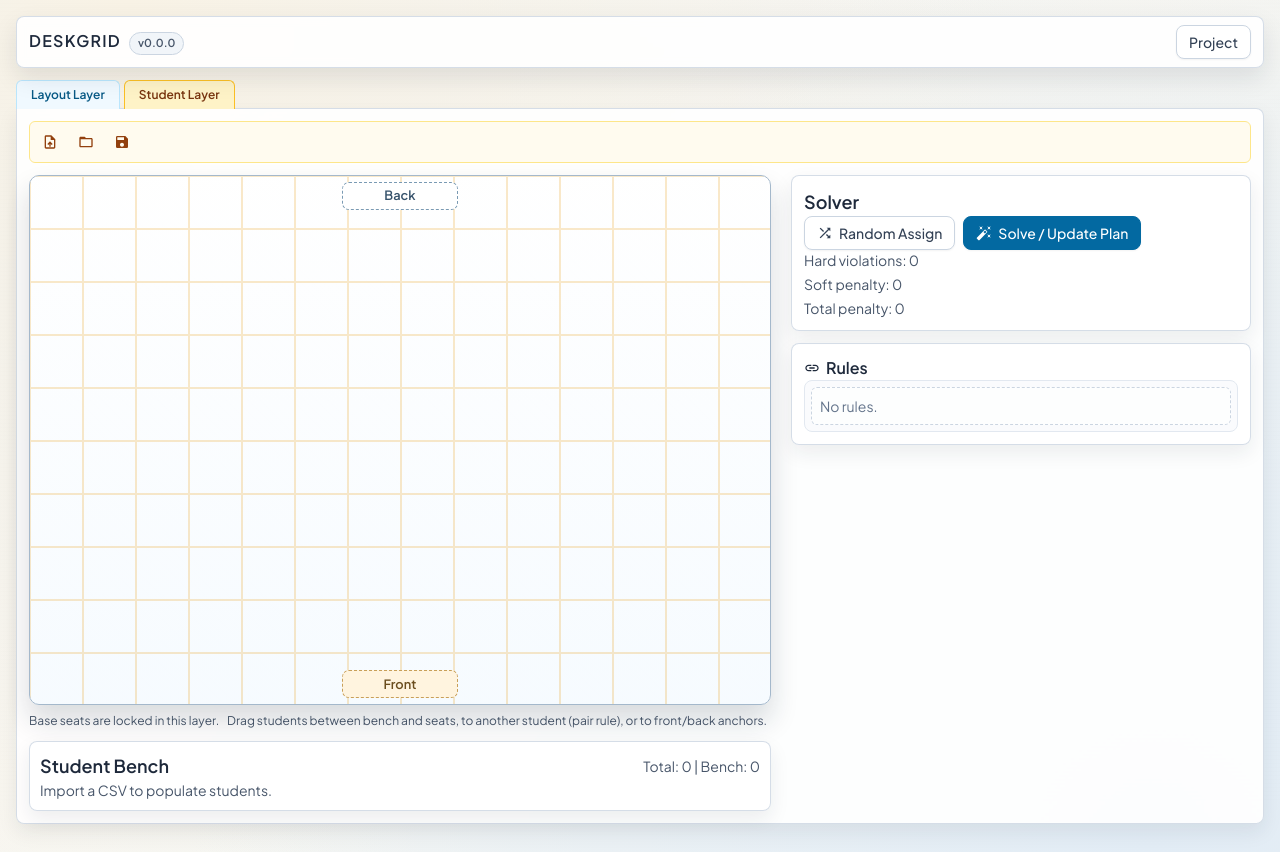
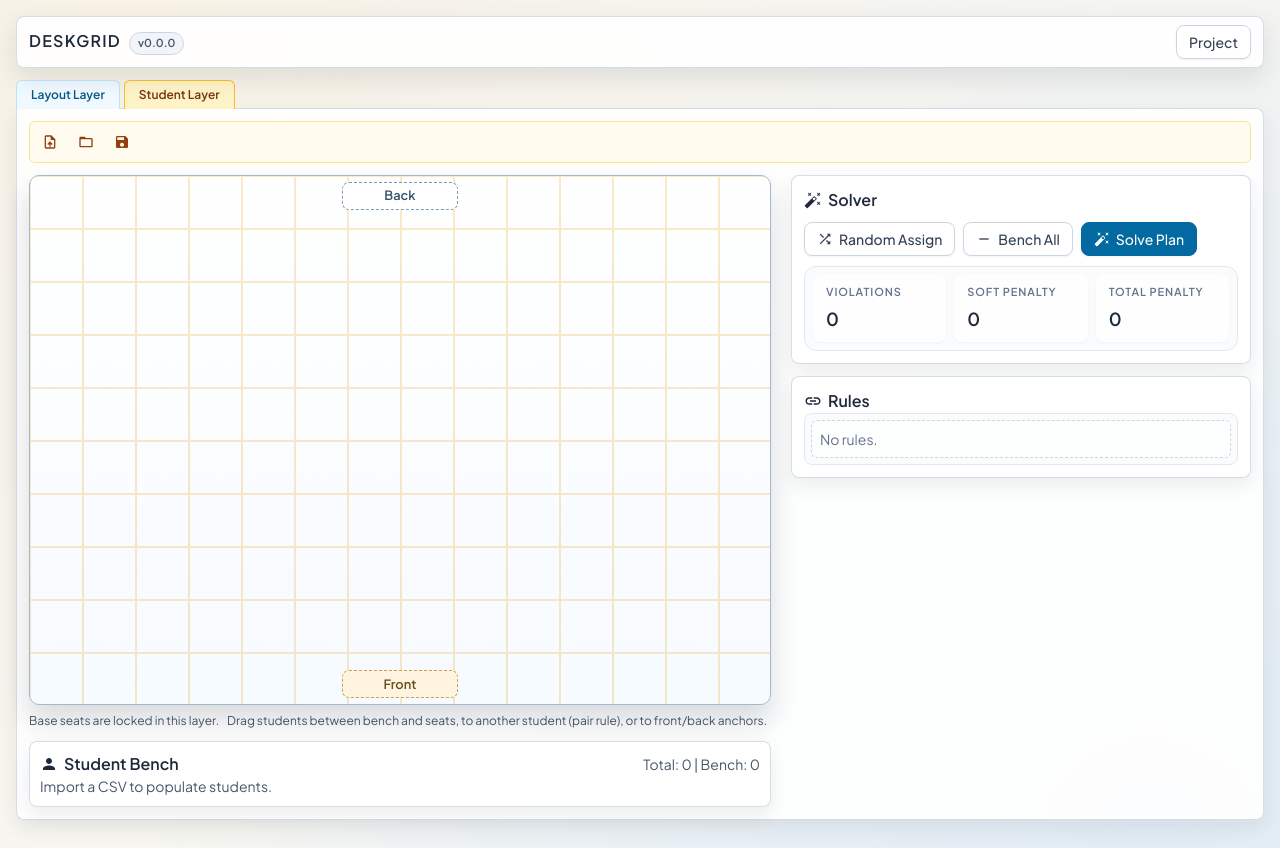
Before and after one commit to Peaj/DeskGrid, a React (Vite) app: page / in a window 1280 px wide. Both pictures are taken after a click on the tab "Student Layer". Built offline with nearby package versions, Linux system fonts and the light colour scheme.

Commit message:
Tidy up solver panel and add bench all button

```diff
--- a/src/App.tsx
+++ b/src/App.tsx
@@ -35,6 +35,7 @@ export default function App() {
     toggleSeat,
     importStudentsFromCsvText,
     randomAssign,
+    benchAllStudents,
     solve,
     moveStudentToSeat,
     unassignStudent,
@@ -160,7 +161,7 @@ export default function App() {
 
             {activeLayer === 'student' && (
               <aside className="flex h-full min-h-0 flex-col gap-3">
-                <SolveControls scoreBreakdown={scoreBreakdown} onRandomAssign={randomAssign} onSolve={solve} />
+                <SolveControls scoreBreakdown={scoreBreakdown} onRandomAssign={randomAssign} onBenchAllStudents={benchAllStudents} onSolve={solve} />
                 <ConstraintPanel
                   grid={grid}
                   seats={seats}
--- a/src/components/ConstraintPanel.tsx
+++ b/src/components/ConstraintPanel.tsx
@@ -88,10 +88,12 @@ export function ConstraintPanel({
 
   return (
     <section className="panel constraint-panel flex min-h-0 flex-col">
-      <h3 className="section-title-with-icon">
-        <PairRuleIcon />
-        <span>Rules</span>
-      </h3>
+      <div className="panel-header">
+        <h3 className="panel-section-title section-title-with-icon">
+          <PairRuleIcon />
+          <span>Rules</span>
+        </h3>
+      </div>
       <div className="constraint-rule-list">
         {totalRules === 0 && <p className="constraint-empty">No rules.</p>}
         {pairStates.map(({ constraint, state }) => (
--- a/src/components/SolveControls.tsx
+++ b/src/components/SolveControls.tsx
@@ -1,32 +1,63 @@
 import type { ScoreBreakdown } from '../domain/types';
-import { ShuffleIcon, SolveIcon } from './icons';
+import { MinusIcon, ShuffleIcon, SolveIcon } from './icons';
 
 interface SolveControlsProps {
   scoreBreakdown: ScoreBreakdown;
   onRandomAssign: () => void;
+  onBenchAllStudents: () => void;
   onSolve: () => void;
 }
 
-export function SolveControls({ scoreBreakdown, onRandomAssign, onSolve }: SolveControlsProps) {
+export function SolveControls({ scoreBreakdown, onRandomAssign, onBenchAllStudents, onSolve }: SolveControlsProps) {
   return (
-    <section className="panel solve-panel">
-      <h2>Solver</h2>
+    <section className="panel solve-panel flex flex-col gap-2.5">
+      <div className="panel-header">
+        <h3 className="panel-section-title section-title-with-icon">
+          <SolveIcon />
+          <span>Solver</span>
+        </h3>
+      </div>
       <div className="solver-actions">
         <button className="ui-btn" onClick={onRandomAssign}>
           <ShuffleIcon />
           <span>Random Assign</span>
         </button>
+        <button className="ui-btn" onClick={onBenchAllStudents}>
+          <MinusIcon />
+          <span>Bench All</span>
+        </button>
         <button className="ui-btn ui-btn-primary" onClick={onSolve}>
           <SolveIcon />
-          <span>Solve / Update Plan</span>
+          <span>Solve Plan</span>
         </button>
       </div>
 
-      <ul className="meta-list">
-        <li>Hard violations: {scoreBreakdown.hardViolations}</li>
-        <li>Soft penalty: {scoreBreakdown.softPenalty}</li>
-        <li>Total penalty: {scoreBreakdown.totalPenalty}</li>
-      </ul>
+      <div className="solver-stats-row" role="list" aria-label="Solver stats">
+        <div
+          className="solver-stat-card"
+          role="listitem"
+          title="The number of hard seating rules that are currently violated in the plan."
+        >
+          <span className="solver-stat-label">Violations</span>
+          <strong className="solver-stat-value">{scoreBreakdown.hardViolations}</strong>
+        </div>
+        <div
+          className="solver-stat-card"
+          role="listitem"
+          title="The accumulated penalty from unmet soft preferences such as front/back placement preferences."
+        >
+          <span className="solver-stat-label">Soft penalty</span>
+          <strong className="solver-stat-value">{scoreBreakdown.softPenalty}</strong>
+        </div>
+        <div
+          className="solver-stat-card"
+          role="listitem"
+          title="The overall score used by the solver, combining hard-rule conflicts and soft-preference penalties."
+        >
+          <span className="solver-stat-label">Total penalty</span>
+          <strong className="solver-stat-value">{scoreBreakdown.totalPenalty}</strong>
+        </div>
+      </div>
     </section>
   );
 }
--- a/src/components/StudentBench.tsx
+++ b/src/components/StudentBench.tsx
@@ -75,7 +75,10 @@ export function StudentBench({ students, unassignedStudentIds, onImportCsvText }
       onDragEnd={() => setIsDragOver(false)}
     >
       <div className="panel-header">
-        <h2>Student Bench</h2>
+        <h3 className="panel-section-title section-title-with-icon">
+          <StudentPortraitIcon />
+          <span>Student Bench</span>
+        </h3>
         <p className="meta">
           Total: {students.length} | Bench: {benchStudents.length}
         </p>
--- a/src/store/useDeskGridStore.ts
+++ b/src/store/useDeskGridStore.ts
@@ -108,6 +108,7 @@ interface DeskGridState {
   toggleSeat: (x: number, y: number) => void;
   importStudentsFromCsvText: (text: string) => void;
   randomAssign: () => void;
+  benchAllStudents: () => void;
   solve: () => void;
   moveStudentToSeat: (studentId: string, targetSeatId: string) => void;
   unassignStudent: (studentId: string) => void;
@@ -193,6 +194,18 @@ export const useDeskGridStore = create<DeskGridState>((set, get) => ({
       hardViolations: [],
       scoreBreakdown: defaultScore,
       notices: ['Random assignment generated.'],
+    });
+    withProjectPersistence(get());
+  },
+
+  benchAllStudents: () => {
+    const state = get();
+    set({
+      assignments: [],
+      unassignedStudentIds: state.students.map((student) => student.id),
+      hardViolations: [],
+      scoreBreakdown: defaultScore,
+      notices: ['All students moved back to the bench.'],
     });
     withProjectPersistence(get());
   },
--- a/src/style.css
+++ b/src/style.css
@@ -231,6 +231,14 @@
     @apply inline-flex items-center gap-1.5;
   }
 
+  .panel-section-title {
+    @apply m-0 text-base font-semibold text-slate-800;
+  }
+
+  .panel-section-title .ui-icon {
+    @apply h-[18px] w-[18px];
+  }
+
   .meta {
     @apply text-sm text-slate-600;
   }
@@ -249,6 +257,22 @@
 
   .solver-actions {
     @apply flex flex-wrap gap-2;
+  }
+
+  .solver-stats-row {
+    @apply grid grid-cols-3 gap-2 rounded-xl border border-slate-200 bg-slate-50/80 p-2;
+  }
+
+  .solver-stat-card {
+    @apply flex min-w-0 flex-col rounded-lg border border-white/80 bg-white/80 px-3 py-2 shadow-sm;
+  }
+
+  .solver-stat-label {
+    @apply text-[11px] font-semibold uppercase tracking-[0.08em] text-slate-500;
+  }
+
+  .solver-stat-value {
+    @apply mt-1 text-lg font-semibold text-slate-800;
   }
 
   .meta-list {
```
Also changed, not shown: 1 other file (tests, documents, lock files or other folders).
